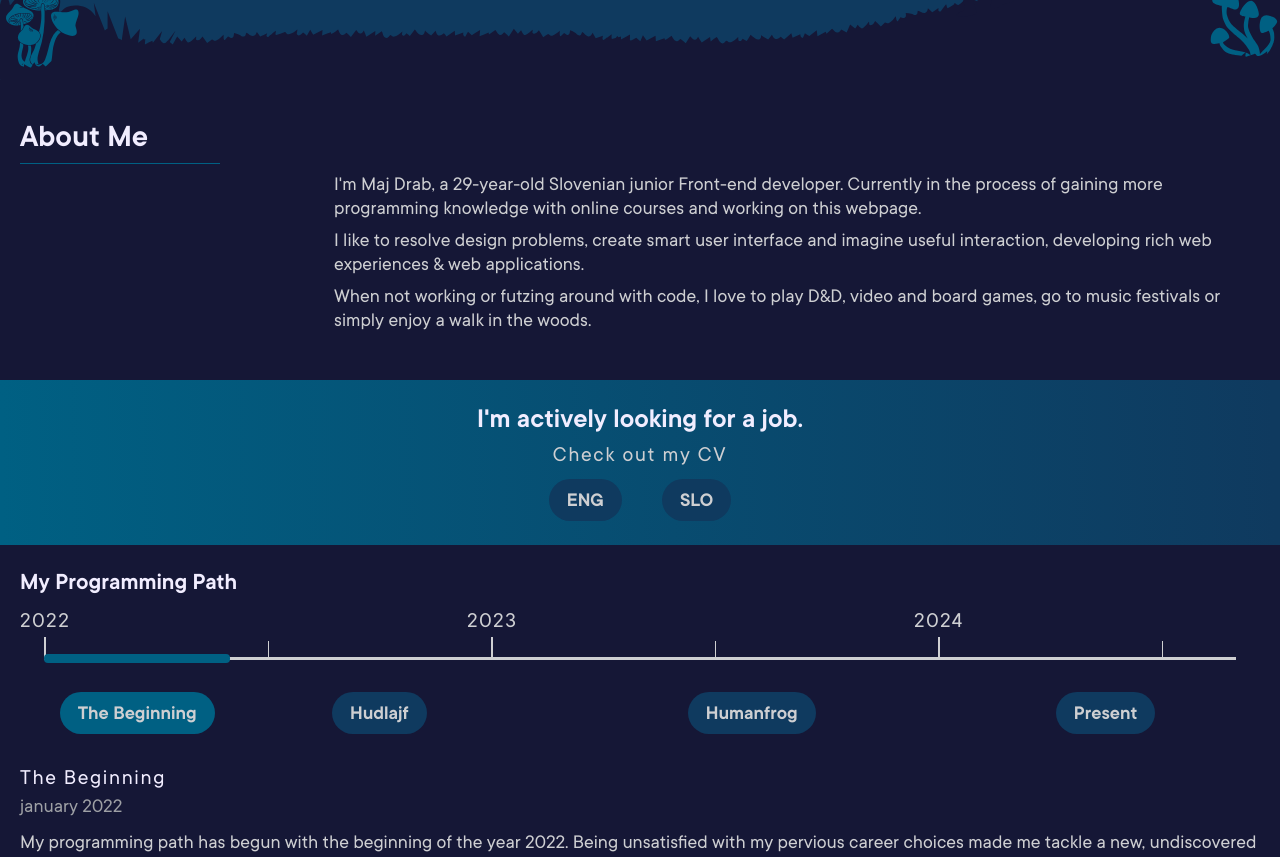
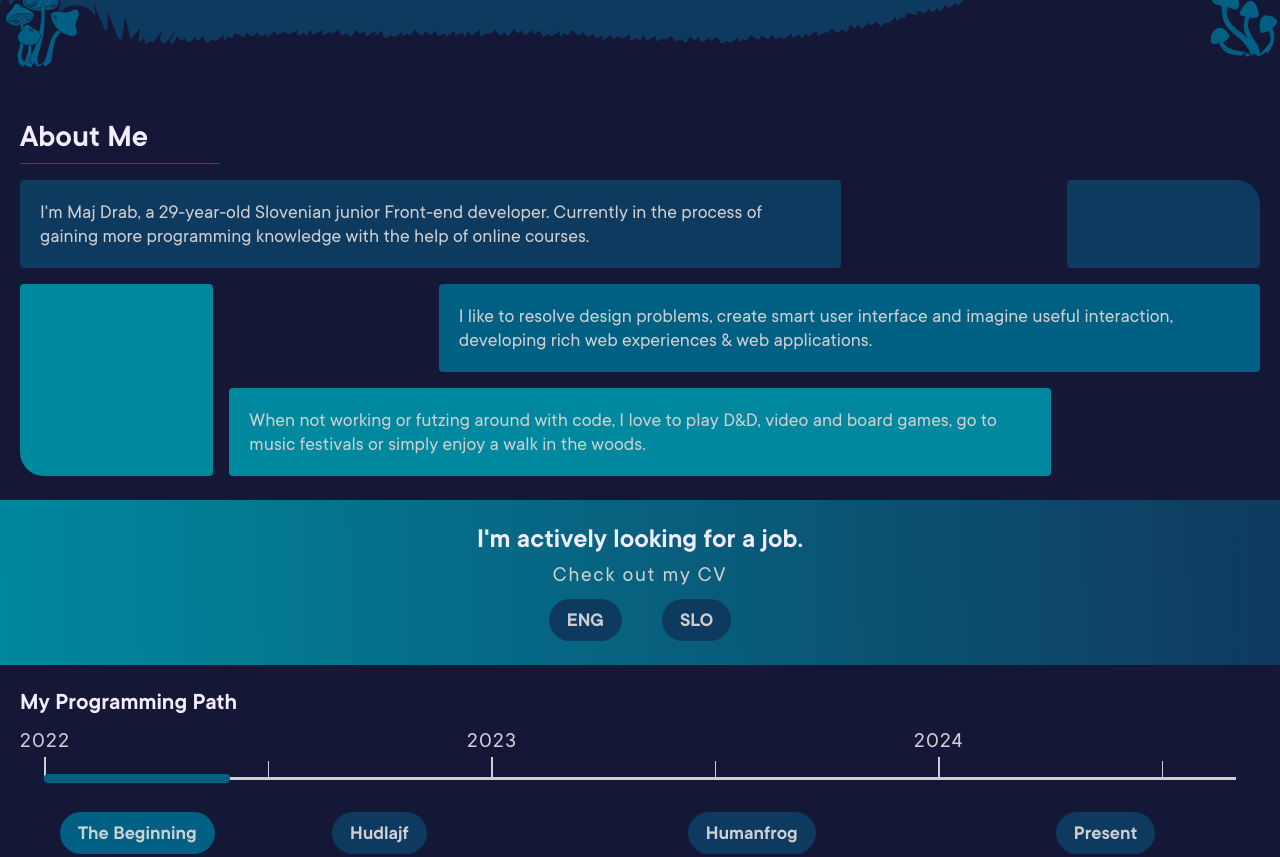
Before and after one commit to majdrab/majdrab.github.io, a Vue app: page / in a window 1280 px wide. Shown: the part 720-1577 px from the top of the page. Built offline with nearby package versions, Linux system fonts and the light colour scheme.

Commit message:
feat: rework theappearance of about intro

```diff
--- a/src/views/AboutView.vue
+++ b/src/views/AboutView.vue
@@ -9,26 +9,18 @@ import AboutTimeline from '../components/blocks/about/AboutTimeline.vue';
     <BaseContainer class="about-intro">
       <h1 class="text-gray-100">About Me</h1>
       <BaseDivider />
-      <div class="grid grid-cols-4 gap-4">
-        <div class="col-start-1 col-span-4 lg:col-start-2 lg:col-span-3">
-          <p class="pb-2">I'm Maj Drab, a 29-year-old Slovenian junior Front-end developer. Currently in the process of gaining more programming knowledge with online courses and working on this webpage.</p>
-          <p class="pb-2">I like to resolve design problems, create smart user interface and imagine useful interaction, developing rich web experiences & web applications.</p>
-          <p class="pb-2">When not working or futzing around with code, I love to play D&D, video and board games, go to music festivals or simply enjoy a walk in the woods.</p>
+      <div class="grid grid-cols-6 gap-4 pt-2">
+        <div class="bg-green px-5 py-5 rounded row-start-1 col-start-1 col-span-6 lg:col-span-4">
+          <p class="">I'm Maj Drab, a 29-year-old Slovenian junior Front-end developer. Currently in the process of gaining more programming knowledge with the help of online courses.</p>
         </div>
-        <!-- <div class="max-lg:hidden aspect-square">
-          <img src="/img/Maj.png" alt="portrait image" class="object-cover h-full w-full">
-        </div> -->
-      </div>
-      <div class="lg:hidden">
-        <p>I'm actively looking for a job.</p>
-        <p>
-          <a class="bg-underline text-spot"
-            target="_blank"
-            href=""
-          >
-          Check out my CV
-          </a>
-        </p>
+        <div class="bg-green px-5 py-5 rounded rounded-tr-3xl row-start-1 col-start-6 col-span-1 max-lg:hidden"></div>
+        <div class="bg-green-400 px-5 py-5 rounded row-start-2 col-start-1 col-span-6 lg:col-start-3 lg:col-span-4">
+          <p class="">I like to resolve design problems, create smart user interface and imagine useful interaction, developing rich web experiences & web applications.</p>
+        </div>
+        <div class="bg-green-300 px-5 py-5 rounded rounded-bl-3xl row-start-2 row-span-2 col-start-1 col-span-1 max-lg:hidden"></div>
+        <div class="bg-green-300 px-5 py-5 rounded row-start-3 col-start-1 col-span-6 lg:col-start-2 lg:col-span-4">
+          <p class="">When not working or futzing around with code, I love to play D&D, video and board games, go to music festivals or simply enjoy a walk in the woods.</p>
+        </div>
       </div>
     </BaseContainer>
     <BaseContainer isFull class="about-cta">
@@ -65,9 +57,9 @@ import AboutTimeline from '../components/blocks/about/AboutTimeline.vue';
 .about-path {
   @apply text-gray-200;
 }
-.about-intro {
+/* .about-intro {
   @apply pb-4;
-}
+} */
 .about-cta {
   @apply bg-gradient-primary py-6 my-6;
 }
--- a/tailwind.config.js
+++ b/tailwind.config.js
@@ -133,7 +133,7 @@ export default {
       },
       gridTemplateColumns: gridAutoFills,
       backgroundImage: {
-        'gradient-primary': 'linear-gradient(89deg, theme("colors.green.400") 0.2%, theme("colors.green.DEFAULT") 99.48%)',
+        'gradient-primary': 'linear-gradient(89deg, theme("colors.green.300") 0.2%, theme("colors.green.DEFAULT") 99.48%)',
       },
     },
   },
```
